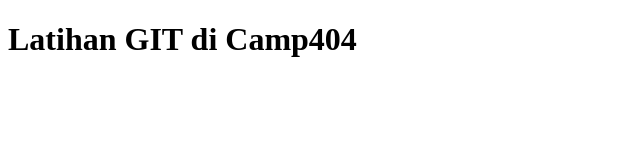
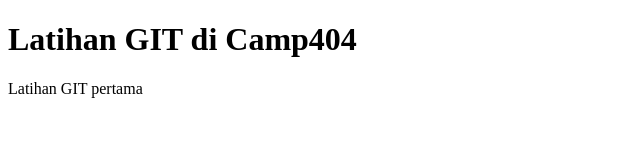
Before and after one commit to misquee/LatihanGIT, a plain HTML site: page index.html in a window 1280 px wide. Shown: the whole page, without its empty margins (0-640 px from the left). Drawn offline with Linux system fonts and the light colour scheme.

Commit message:
menambahkan css+modif index

```diff
--- a/index.html
+++ b/index.html
@@ -6,6 +6,7 @@
 <body>
 
 	<h1>Latihan GIT di Camp404</h1>
+	<p>Latihan GIT pertama</p>
 
 </body>
 </html>
--- /dev/null
+++ b/style.css
@@ -0,0 +1,4 @@
+p {
+	font-family: Arial, Helvectice;
+	font-size: 14px;
+}
```
